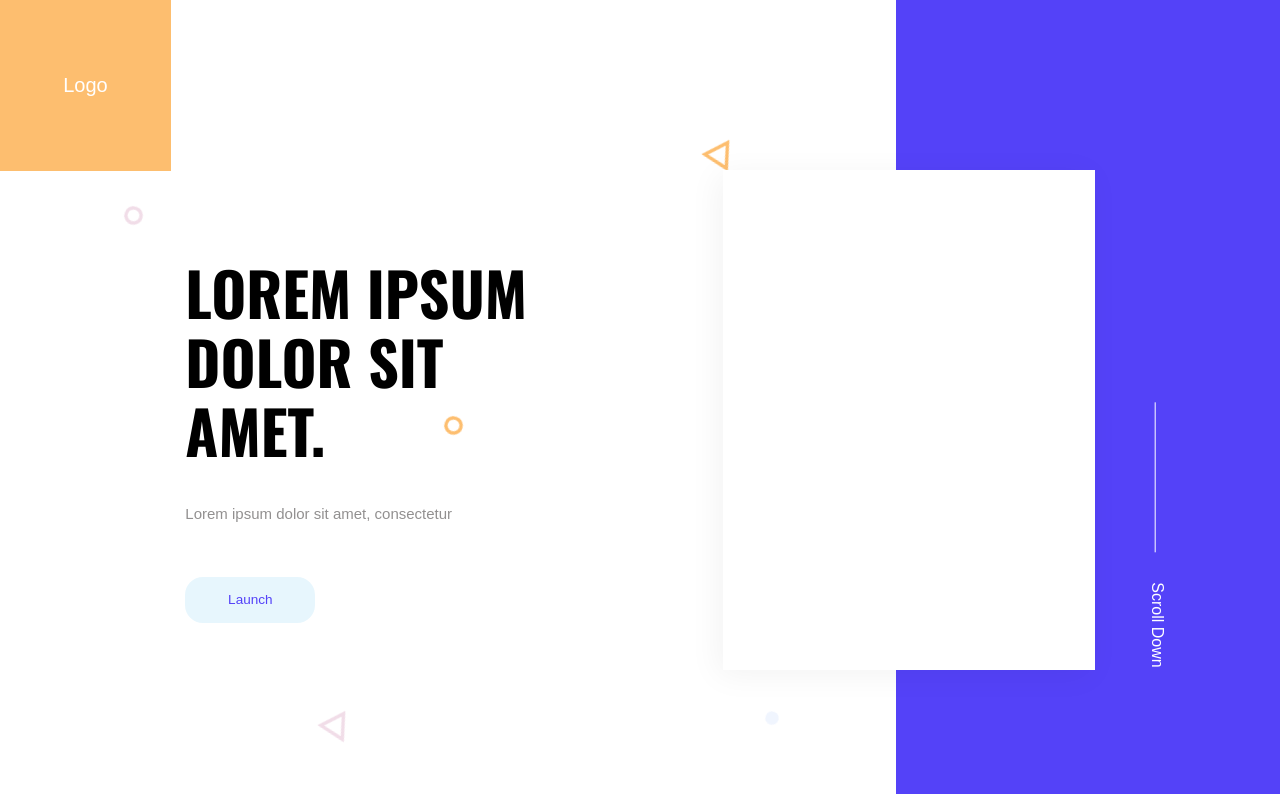
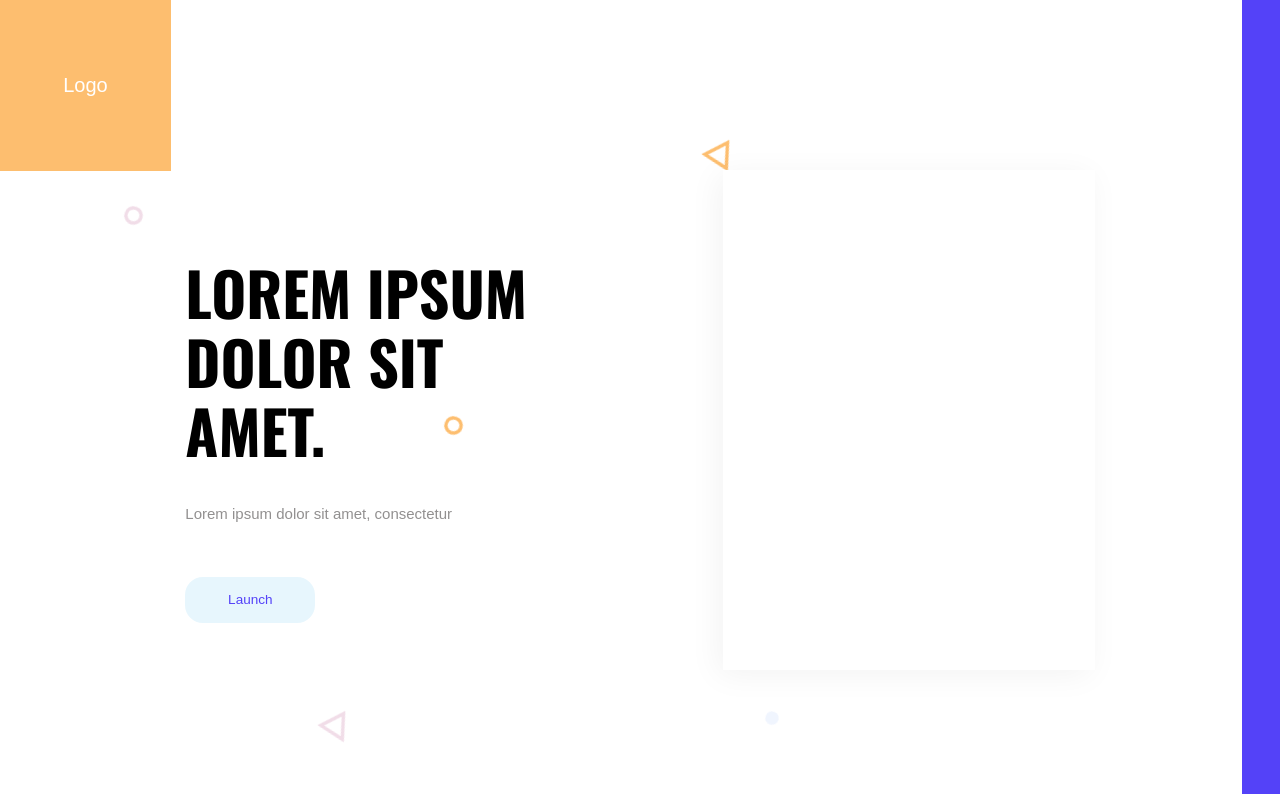
Before and after one commit to juliacodes/Decore, a React (Create React App) app: page / in a window 1280 px wide. Shown: the top 794 px of the page. Built offline with nearby package versions, Linux system fonts and the light colour scheme; a web font is replaced by a local one.

Commit message:
Swiped RightBar to an Animation

```diff
--- a/src/Components/RightBar/index.js
+++ b/src/Components/RightBar/index.js
@@ -28,16 +28,7 @@ export default class RightBar extends React.Component {
     render() {
         const { minimize } = this.state;
         return (
-            <Block
-                style={
-                    minimize
-                        ? {
-                              transitionDuration: '.5s',
-                              transform: 'translate(90%,0)'
-                          }
-                        : {}
-                }
-            >
+            <Block minimizeAnim={minimize} style={minimize ? {} : {}}>
                 <ScrollCont
                     style={
                         minimize
--- a/src/Components/RightBar/styles.js
+++ b/src/Components/RightBar/styles.js
@@ -1,5 +1,27 @@
-import styled from 'styled-components';
+import styled, { css, keyframes } from 'styled-components/macro';
 import { COLORS, QUERIES } from '../../Styling';
+
+export const SlideOut = keyframes`
+0%{
+    transform: translate(0,0) rotate(0deg)
+}
+
+80%{
+    transform: translate(90%,0) matrix(1.00,0.00,0.050,1.00,0,0);
+}
+100%{
+    transform: translate(92%,0)  matrix(1.00,0.00,0.00,1.00,0,0);
+}
+`;
+
+export const SlideIn = keyframes`
+0%{
+    transform: translate(90%,0)
+}
+100%{
+    transform: translate(0,0)
+}
+`;
 
 export const Block = styled.div`
     width: 10%;
@@ -8,9 +30,15 @@ export const Block = styled.div`
     position: fixed;
     right: 0;
     top: 0;
-    transform: none;
-    transition: transform 0.5s;
     display: none;
+    animation: ${props =>
+        props.minimizeAnim
+            ? css`
+                  ${SlideOut} .8s forwards ease-out
+              `
+            : css`
+                  ${SlideIn} .8s forwards ease-out
+              `};
 
     @media (${QUERIES.medium}) {
         width: 30%;
```
